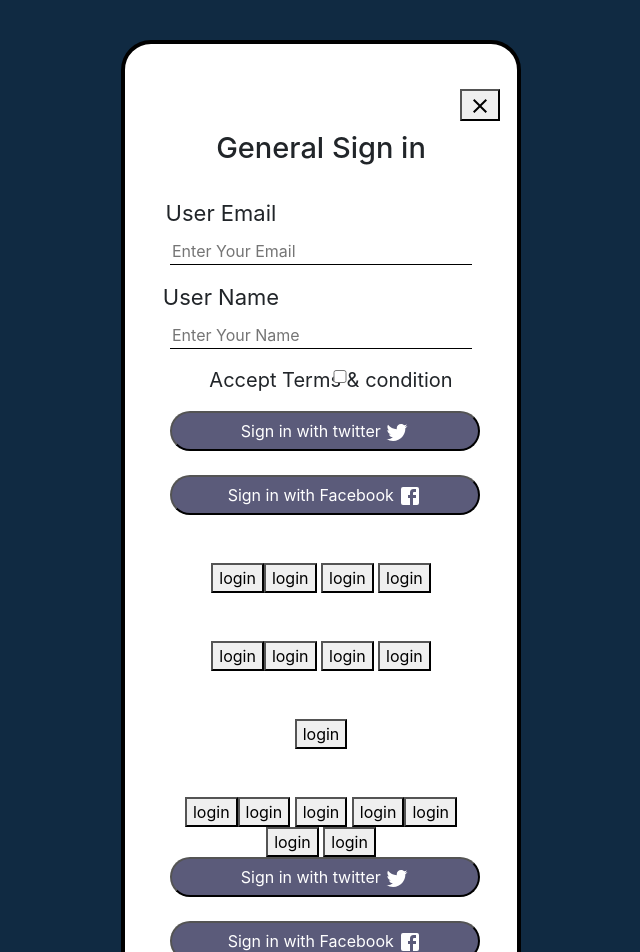
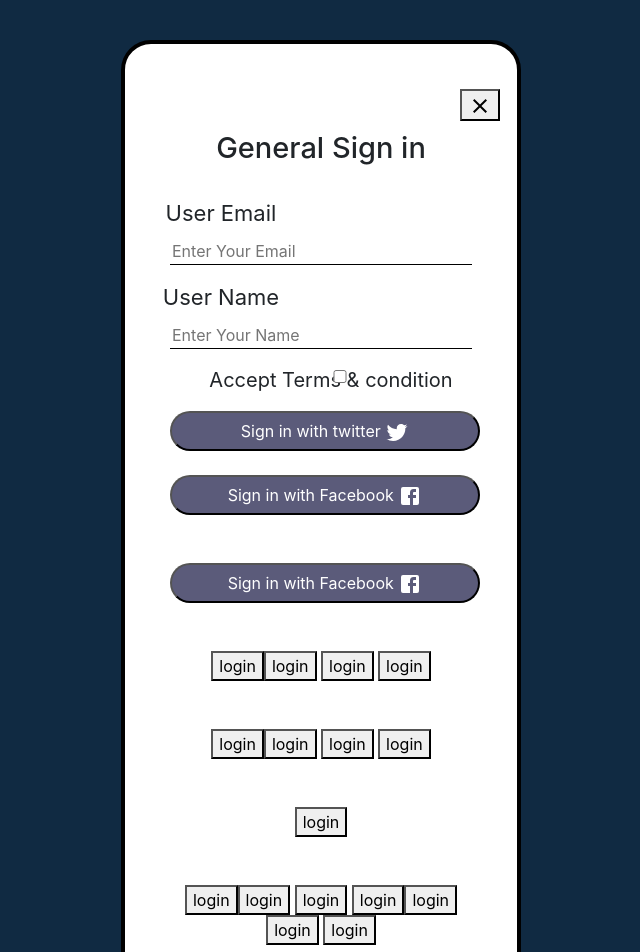
Before and after one commit to Yahiya-Zahour/pickupbiz, a React (Create React App) app: page / in a window 1280 px wide. Shown: the top 952 px of the page, without its empty margins (419-1059 px from the left). Built offline with nearby package versions, Linux system fonts and the light colour scheme.

Commit message:
checking

```diff
--- a/src/Component/HeaderSection/MainBodyHeader/Practice.jsx
+++ b/src/Component/HeaderSection/MainBodyHeader/Practice.jsx
@@ -30,19 +30,6 @@
             <br/><br/>
             <button className="google">Sign in with Facebook <FacebookIcon/> </button>
             <br/><br/><br/>
-            <button>login</button>
-            <button>login</button>   <button>login</button>   <button>login</button>
-            <br/><br/><br/>
-            <button>login</button>
-            <button>login</button>   <button>login</button>   <button>login</button>
-            <br/><br/><br/>
-            <button>login</button>
-            <br/><br/><br/>
-            <button>login</button>
-            <button>login</button>   <button>login</button>   <button>login</button>
-            <button>login</button>   <button>login</button>   <button>login</button>
-            <button className="google">Sign in with twitter <TwitterIcon/> </button>
-            <br/><br/>
             <button className="google">Sign in with Facebook <FacebookIcon/> </button>
             <br/><br/><br/>
             <button>login</button>
```
